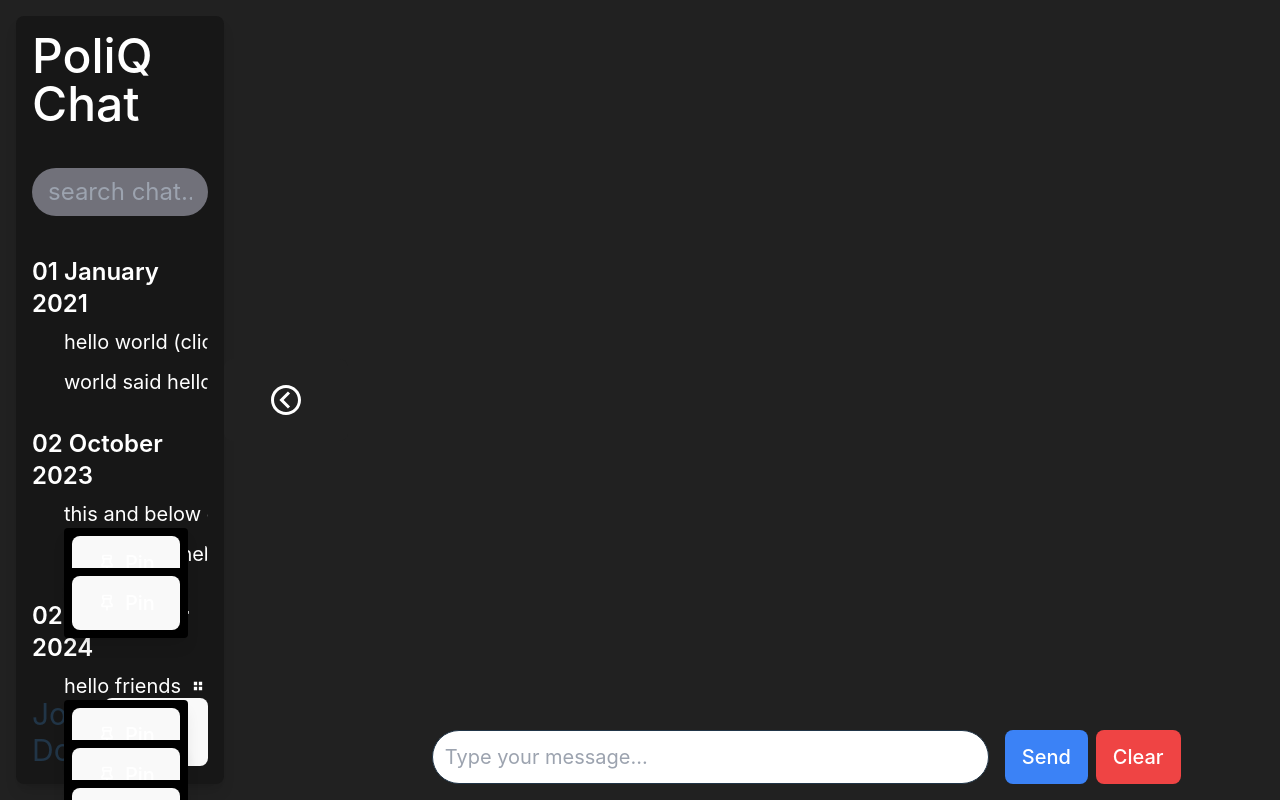
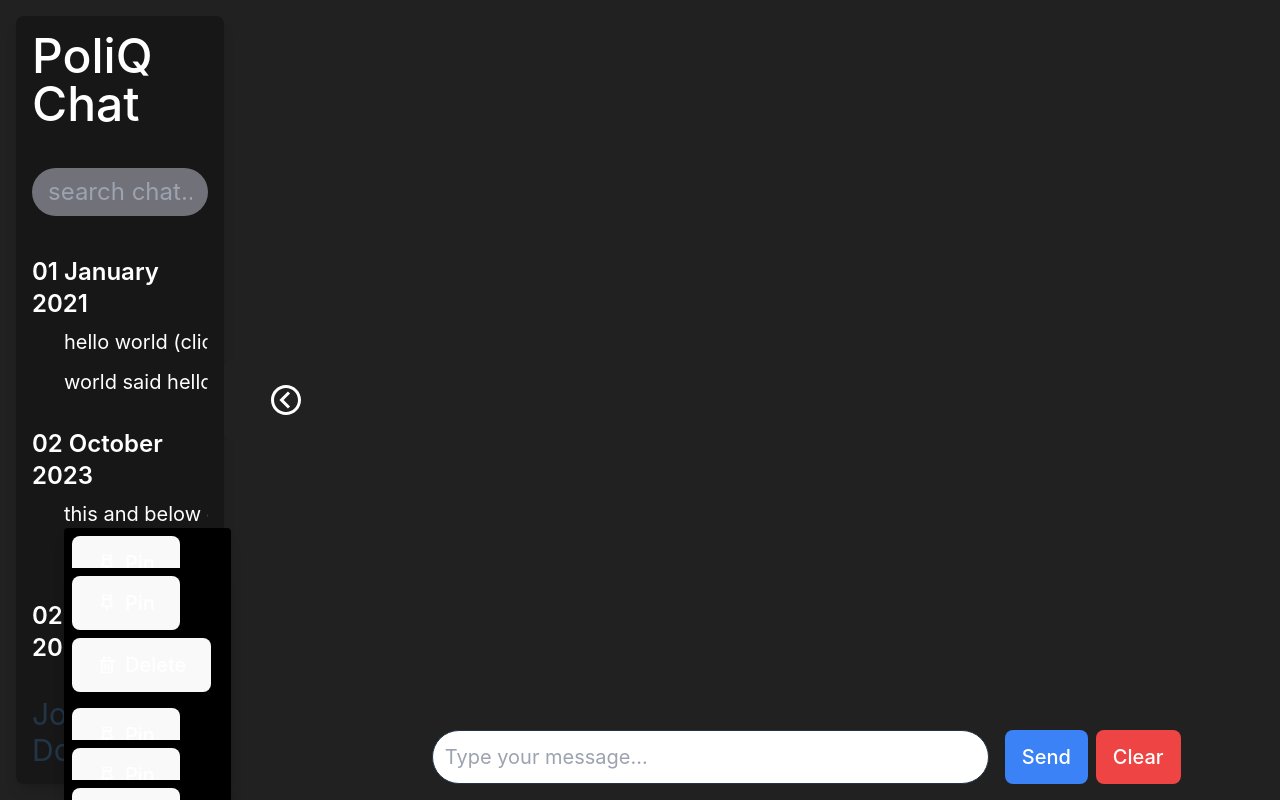
Before and after one commit to rajnaruka06/PoliQ, a React (Vite) app in the folder frontend/: page / in a window 1280 px wide. Both pictures are taken after a click on the icon 197 px from the left and 686 px from the top of the page. Shown: the top 800 px of the page. Built offline with nearby package versions, Linux system fonts and the light colour scheme.

Commit message:
threeDots
Just in addition to what Mark did. I only added the respective code. Hover function is bit wonky. Hence, i will try some new way to do so.

```diff
--- a/frontend/src/pages/chatbot.tsx
+++ b/frontend/src/pages/chatbot.tsx
@@ -12,6 +12,8 @@ import {
     BiGridSmall,
     BiPin,
     BiSolidPin,
+    BiTrash,        // Add this for delete
+    BiArchive       // Add this for archive
 } from "react-icons/bi";
 
 import { AiFillSetting } from "react-icons/ai";
@@ -134,6 +136,8 @@ const ChatBot: React.FC = () => {
         setIsSidebarVisible(!isSidebarVisible);
     };
 
+
+
     // Function to handle search
     const handleSearch = (e: React.ChangeEvent<HTMLInputElement>) => {
         const value = e.target.value;
@@ -161,6 +165,39 @@ const ChatBot: React.FC = () => {
         } else {
             setPinnedChats([...pinnedChats, chatID]); // Pin the chat
         }
+    };
+    // Function to handle deleting a chat
+    // Function to handle deleting a chat
+const handleDeleteChat = (chatID: string) => {
+    // Confirm before deleting
+    if (window.confirm("Are you sure you want to delete this chat?")) {
+        // Filter out the chat from chatHistory and filteredChatHistory
+        const updatedChatHistory = chatHistory.filter((session) =>
+            session.chat.every((chat) => chat.chatID !== chatID)
+        );
+        const updatedFilteredChatHistory = filteredChatHistory.filter((session) =>
+            session.chat.every((chat) => chat.chatID !== chatID)
+        );
+
+        // Update state
+        setChatHistory(updatedChatHistory);
+        setFilteredChatHistory(updatedFilteredChatHistory);
+
+        // Remove from pinnedChats if present
+        setPinnedChats(pinnedChats.filter((id) => id !== chatID));
+
+        // Clear selectedChatID if it's the one being deleted
+        if (selectedChatID === chatID) {
+            setSelectedChatID(null);
+        }
+    }
+};
+
+
+    // Function to handle archiving a chat
+    const handleArchiveChat = (chatID: string) => {
+        // Archive logic here (e.g., move to archived chats list)
+        console.log(`Archived chat with ID: ${chatID}`);
     };
 
     // Function to render feedback button
@@ -243,6 +280,7 @@ const ChatBot: React.FC = () => {
                                             .map((chat, idx) => (
                                                 <div
                                                     key={idx}
+
                                                     className={`py-1 pl-5 ml-3 text-xl truncate rounded-full hover:bg-zinc-500 hover:cursor-pointer ${
                                                         selectedChatID ===
                                                         chat.chatID
@@ -260,6 +298,7 @@ const ChatBot: React.FC = () => {
                                                             {chat.title}
                                                         </span>
                                                         <BiGridSmall
+
                                                             onClick={(e) => {
                                                                 e.stopPropagation(); // Prevents triggering the chat selection
                                                                 setShowOptionsMenu(
@@ -345,6 +384,7 @@ const ChatBot: React.FC = () => {
                                                 <div className="flex justify-between items-center">
                                                     <span>{chat.title}</span>
                                                     <BiGridSmall
+
                                                         onClick={(e) => {
                                                             e.stopPropagation(); // Prevents triggering the chat selection
                                                             setShowOptionsMenu(
@@ -386,6 +426,20 @@ const ChatBot: React.FC = () => {
                                                                 </>
                                                             )}
                                                         </button>
+                                                        <button
+            className="flex gap-2 items-center mt-2"
+            onClick={() => handleDeleteChat(chat.chatID)}
+        >
+            <BiTrash />
+            <span>Delete</span>
+        </button>
+        <button
+            className="flex gap-2 items-center mt-2"
+            onClick={() => handleArchiveChat(chat.chatID)}
+        >
+            <BiArchive />
+            <span>Archive</span>
+        </button>
                                                     </div>
                                                 )}
                                             </div>
```
Also changed, not shown: 1 other file (tests, documents, lock files or other folders).
